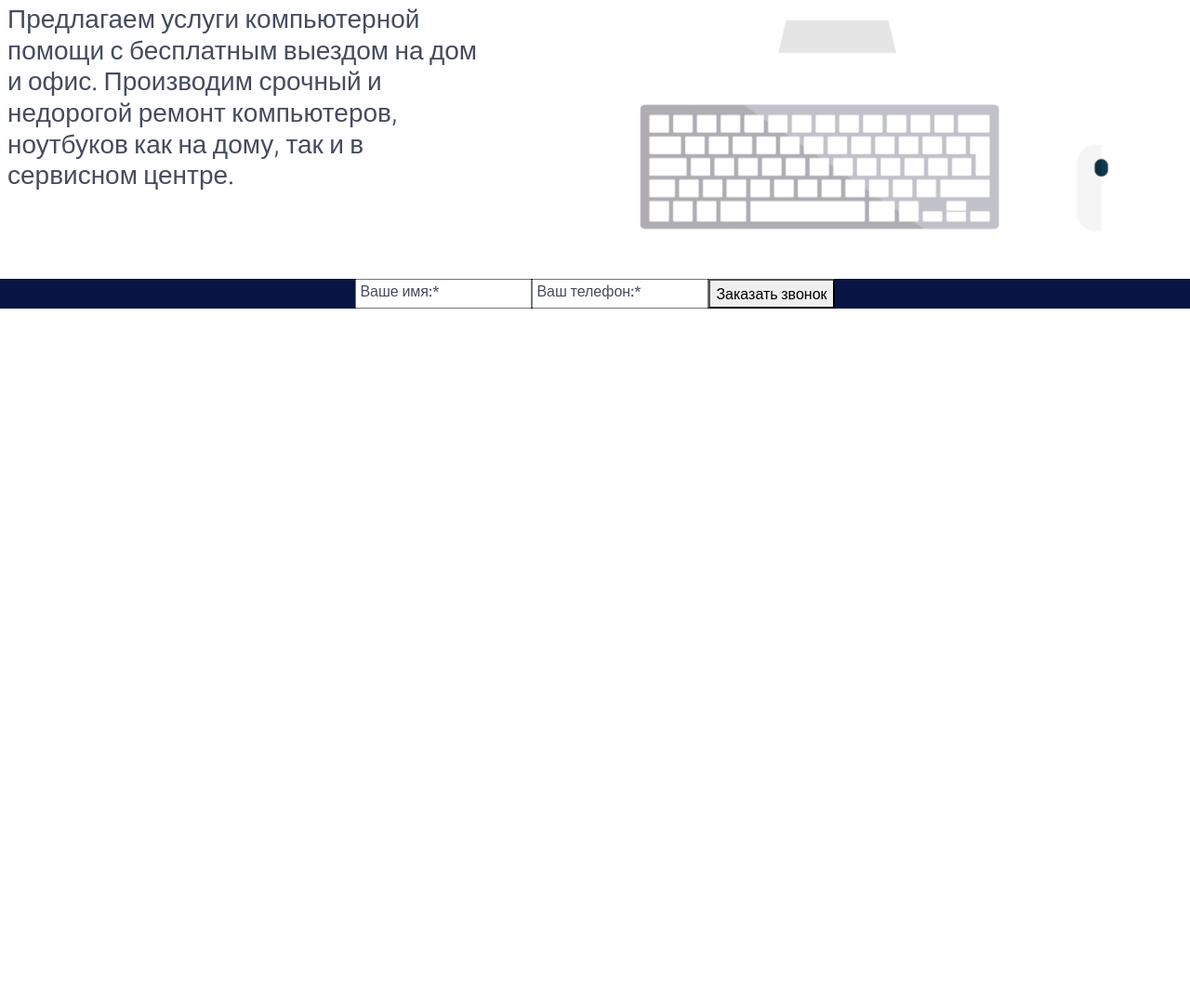
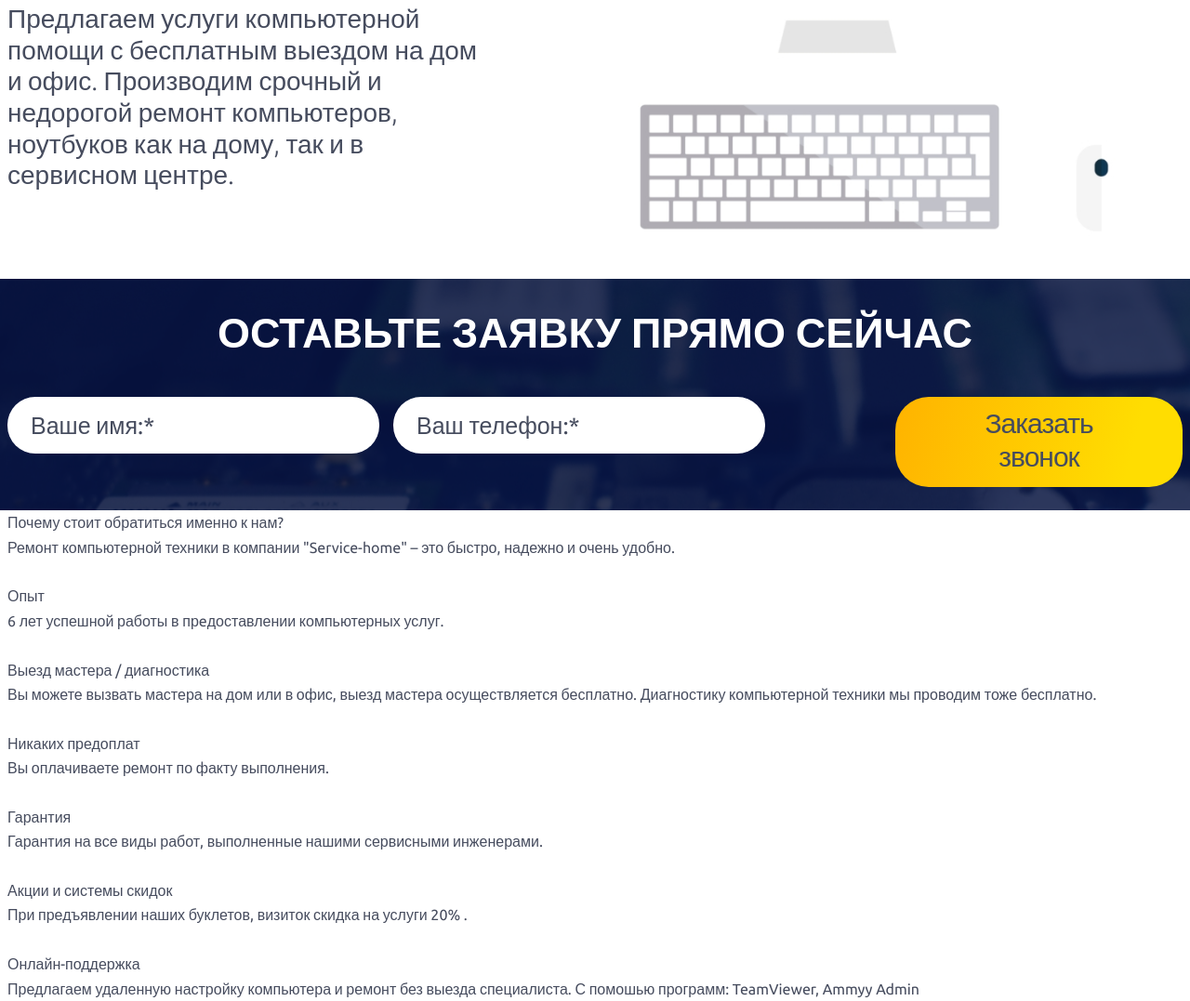
Before and after one commit to pashabpv/home-service, a website: page app/index.html in a window 1280 px wide. Shown: the part 591-1668 px from the top of the page at 93% size. Before the commit the page ends 923 px from the top, so only its background shows below. Drawn offline with Linux system fonts and the light colour scheme.

Commit message:
Продолжаем верстать, блок преимуществ

```diff
--- a/app/index.html
+++ b/app/index.html
@@ -82,30 +82,84 @@
 
 	<div class="form-callback">
 		<div class="container">
-
+			<div class="form-callback__title">
+				<h2>Оставьте заявку прямо сейчас</h2>
+			</div>
 				<form action="/" method="post">
 					<div class="form-wrap">
 						<div class="field-wrap">
-							<label>
-							Ваше имя:<span class="req">*</span>
+							<input type="text" name='name' required autocomplete="off" />
+							<label for="name">
+								Ваше имя:<span class="req">*</span>
 							</label>
-							<input type="text" required autocomplete="off" />
+
 						</div>
 
 						<div class="field-wrap">
-							<label>
-							Ваш телефон:<span class="req">*</span>
+							<input type="tel" name='phone' required autocomplete="off"/>
+							<label for="name">
+								Ваш телефон:<span class="req">*</span>
 							</label>
-							<input type="tel" name='phone' required autocomplete="off"/>
+
 						</div>
 
-						<button type="submit" class="button"/>Заказать звонок</button>
+						<button type="submit" class="button">Заказать звонок</button>
 					</div>
 					</form>
 		</div>
 	</div>
 </header>
 
+<section class="section section-advantage">
+	<div class="container">
+		<div class="section__header">
+			<div class="section__title">Почему стоит обратиться именно к нам?</div>
+			<div class="section__desc">Ремонт компьютерной техники в компании	"Service-home" – это быстро, надежно и очень удобно.</div>
+		</div>
+		<!-- Секция преимуществ -->
+		<div class="sa__items">
+			<div class="sa__item">
+				<img src="" alt="" class="sa__item-img">
+				<div class="sa__item-title">Опыт</div>
+				<div class="sa__item-desc">6 лет успешной работы в прeдоставлении компьютерных услуг.</div>
+			</div>
+
+			<div class="sa__item">
+				<img src="" alt="" class="sa__item-img">
+				<div class="sa__item-title">Выезд мастера / диагностика</div>
+				<div class="sa__item-desc">Вы можете вызвать мастера на дом или в офис, выезд мастера осуществляется бесплатно. Диагностику компьютерной техники мы проводим тоже бесплатно.</div>
+			</div>
+
+			<div class="sa__item">
+				<img src="" alt="" class="sa__item-img">
+				<div class="sa__item-title">Никаких предоплат</div>
+				<div class="sa__item-desc">Вы оплачиваете ремонт по факту выполнения.</div>
+			</div>
+
+			<div class="sa__item">
+				<img src="" alt="" class="sa__item-img">
+				<div class="sa__item-title">Гарантия</div>
+				<div class="sa__item-desc">Гарантия на все виды работ, выполненные нашими сервисными инженерами.</div>
+			</div>
+
+			<div class="sa__item">
+				<img src="" alt="" class="sa__item-img">
+				<div class="sa__item-title">Акции и системы скидок</div>
+				<div class="sa__item-desc">При предъявлении наших буклетов, визиток скидка на услуги 20% .</div>
+			</div>
+
+			<div class="sa__item">
+				<img src="" alt="" class="sa__item-img">
+				<div class="sa__item-title">Онлайн-поддержка</div>
+				<div class="sa__item-desc">Предлагаем удаленную настройку компьютера и ремонт без выезда специалиста. С помошью программ: TeamViewer, Ammyy Admin</div>
+			</div>
+
+		</div>
+		<!-- / Секция преимуществ -->
+
+	</div>
+</section>
+
 	<script src="js/scripts.min.js"></script>
 
 </body>
--- a/app/sass/main.sass
+++ b/app/sass/main.sass
@@ -155,7 +155,30 @@ body
 			width: 600px
 
 .form-callback
-	background-color: #081544
+	position: relative
+	background: #081544 url(../img/_src/bg-form.jpg) no-repeat
+	padding: 25px 0
+	z-index: 0
+	&::before
+		content: ''
+		position: absolute
+		top: 0
+		left: 0
+		width: 100%
+		height: 100%
+		background: #081544
+		opacity: 0.85
+		z-index: -1
+
+	.form-callback__title
+		color: #ffffff
+		text-transform: uppercase
+		text-align: center
+		margin: 0 0 35px 0
+		h2
+			margin: 0
+			font-size: 45px
+			line-height: 1.5
 
 .form-wrap
 	display: flex
@@ -164,14 +187,47 @@ body
 
 	.field-wrap
 		position: relative
+		margin-right: 15px
+
+		&:nth-child(2)
+			margin-right: 140px
 
 		& label
 			position: absolute
-			width: 100%
-			text-align: left
 			pointer-events: none
-			padding-left: 5px
-			margin-bottom: 0
+			margin: 0
+			top: 10px
+			left: 25px
+			font-size: 25px
+			font-family: 'Ubuntu', sans-serif
+			transition: 0.2s ease all
 
 		& input
-			padding-left: 5px
+			padding: 10px 25px
+			width: 400px
+			border: 0
+			border-radius: 30px
+			font-size: 25px
+			font-family: 'Ubuntu', sans-serif
+			color: $text
+
+			&:focus,
+			&:valid
+				& + label
+					top: -30px
+					left: 30px
+					color: #ffffff
+					font-size: 16px
+
+.button
+	color: $text
+	font-size: 30px
+	line-height: normal
+	letter-spacing: -1px
+	border-radius: 36px
+	padding: 10px 70px 15px 70px
+	border: 0
+	background: linear-gradient(104deg, #ffb300, #ffdd01 81%)
+
+	&:focus, &:active
+		outline: none
```
Also changed, not shown: package.json (+9 -2 lines), app/css/styles.min.css, app/img/@1x/bg-form.jpg (added), app/img/@2x/bg-form.jpg (added), app/img/_src/bg-form.jpg (added), app/img/_src/preview.jpg (deleted).
